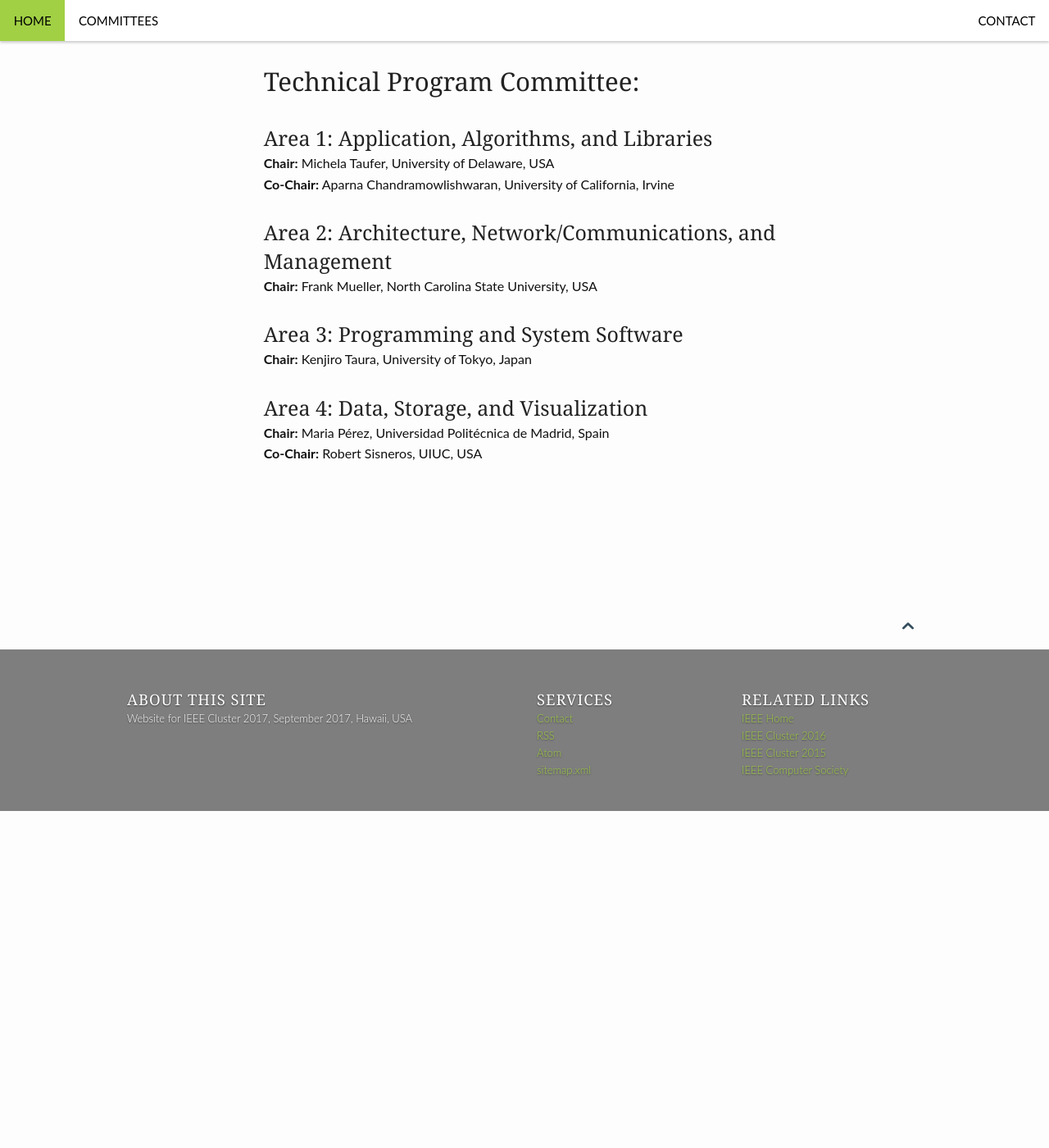
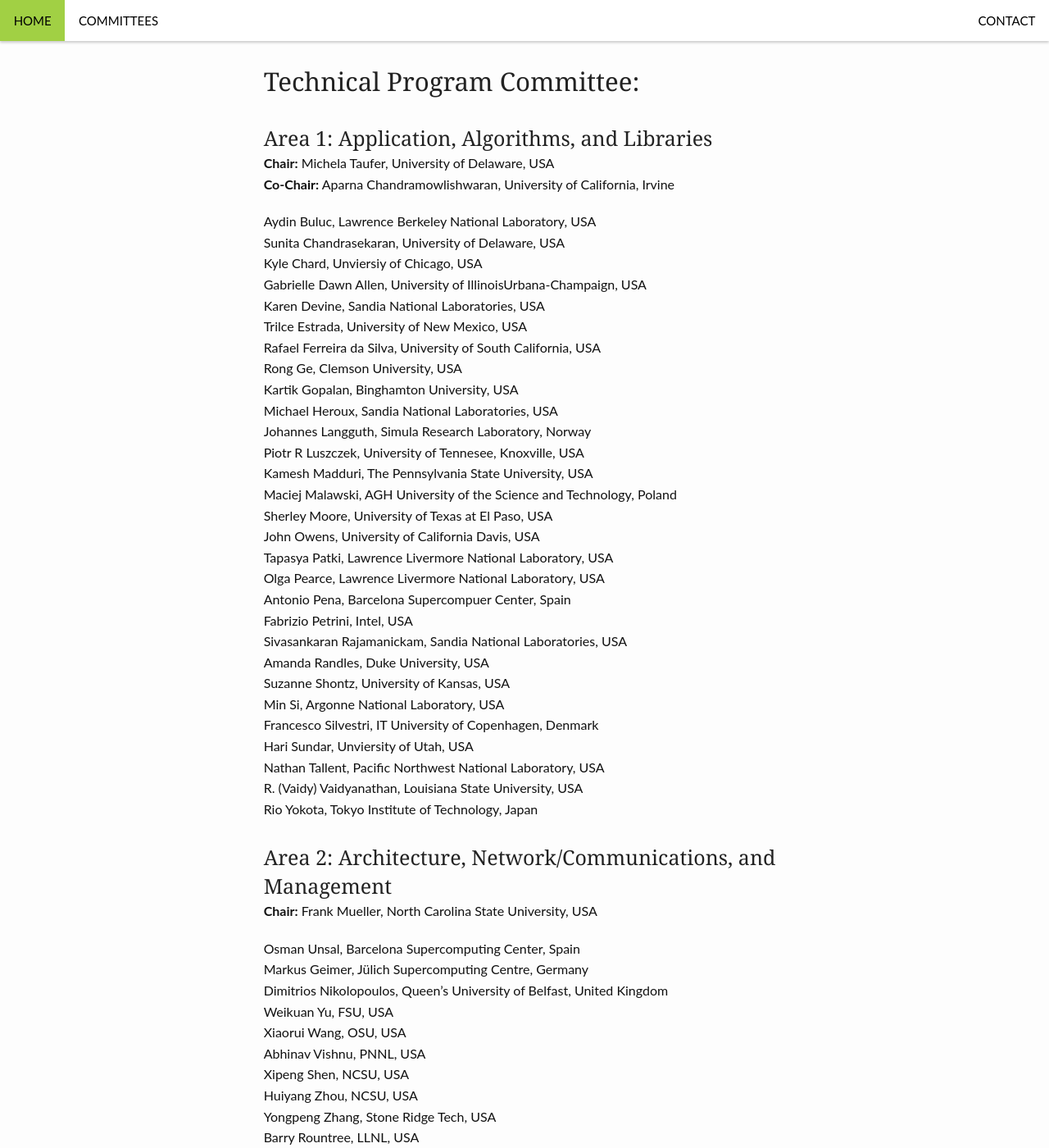
Before and after one commit to cluster17/cluster17.github.io, a Jekyll site: the page built from committees/index.md, in a window 1280 px wide and 1400 px high, scrolled down 1421 px. Shown: the whole window at 82% size. Built offline with Jekyll 4.4.1, drawn with Linux system fonts in a browser that asks for light colours; before the commit the page ends 2410 px from its top, so only the background shows below that; some of the changed text lies outside the part shown.

Commit message:
Adding TP committee

```diff
--- a/committees/index.md
+++ b/committees/index.md
@@ -56,14 +56,124 @@ Leonardo Bautista-Gomez, BSC, Spain
 
 <h3>Area 1: Application, Algorithms, and Libraries</h3>
 <b>Chair:</b> Michela Taufer, University of Delaware, USA<br>
-<b>Co-Chair:</b> Aparna Chandramowlishwaran, University of California, Irvine
+<b>Co-Chair:</b> Aparna Chandramowlishwaran, University of California, Irvine<br>
+
+Aydin Buluc, Lawrence Berkeley National Laboratory, USA<br>
+Sunita Chandrasekaran, University of Delaware, USA<br>
+Kyle Chard, Unviersiy of Chicago, USA<br>
+Gabrielle Dawn Allen, University of IllinoisUrbana-Champaign, USA<br>
+Karen Devine, Sandia National Laboratories, USA<br>
+Trilce Estrada, University of New Mexico, USA<br>
+Rafael Ferreira da Silva, University of South California, USA<br>
+Rong Ge, Clemson University, USA<br>
+Kartik Gopalan, Binghamton University, USA<br>
+Michael Heroux, Sandia National Laboratories, USA<br>
+Johannes Langguth, Simula Research Laboratory, Norway<br>
+Piotr R Luszczek, University of Tennesee, Knoxville, USA<br>
+Kamesh Madduri, The Pennsylvania State University, USA<br>
+Maciej Malawski, AGH University of the Science and Technology, Poland<br>
+Sherley Moore, University of Texas at El Paso, USA<br>
+John Owens, University of California Davis, USA<br>
+Tapasya Patki, Lawrence Livermore National Laboratory, USA<br>
+Olga Pearce, Lawrence Livermore National Laboratory, USA<br>
+Antonio Pena, Barcelona Supercompuer Center, Spain<br>
+Fabrizio Petrini, Intel, USA<br>
+Sivasankaran Rajamanickam, Sandia National Laboratories, USA<br>
+Amanda Randles, Duke University, USA<br>
+Suzanne Shontz, University of Kansas, USA<br>
+Min Si, Argonne National Laboratory, USA<br>
+Francesco Silvestri, IT University of Copenhagen, Denmark<br>
+Hari Sundar, Unviersity of Utah, USA<br>
+Nathan Tallent, Pacific Northwest National Laboratory, USA<br>
+R. (Vaidy) Vaidyanathan, Louisiana State University, USA<br>
+Rio Yokota, Tokyo Institute of Technology, Japan<br>
+
 
 <h3>Area 2: Architecture, Network/Communications, and Management</h3>
-<b>Chair:</b> Frank Mueller, North Carolina State University, USA
+<b>Chair:</b> Frank Mueller, North Carolina State University, USA<br>
+
+Osman Unsal, Barcelona Supercomputing Center, Spain<br>
+Markus Geimer, Jülich Supercomputing Centre, Germany<br>
+Dimitrios Nikolopoulos, Queen’s University of Belfast, United Kingdom<br>
+Weikuan Yu, FSU, USA<br>
+Xiaorui Wang, OSU, USA<br>
+Abhinav Vishnu, PNNL, USA<br>
+Xipeng Shen, NCSU, USA<br>
+Huiyang Zhou, NCSU, USA<br>
+Yongpeng Zhang, Stone Ridge Tech, USA<br>
+Barry Rountree, LLNL, USA<br>
+Jonathan Eastep, Intel, USA<br>
+John Lange, U Pittsburgh, USA<br>
+André Brinkmann, U Mainz, Germany<br>
+Ali R. Butt, Virginia Tech, USA<br>
+Costin Iancu, LBNL, USA<br>
+Pavan Balaji, ANL, USA<br>
+Kento Sato, LLNL, USA<br>
+Paul Kelly, Imperial College, United Kingdom<br>
+Sudharshan Vazhkudai, ORNL, USA<br>
+Wenguang Chen, Tsinghua University, China<br>
+Antonia Zhai, University of Minnesota, USA<br>
+
 
 <h3>Area 3: Programming and System Software</h3>
-<b>Chair:</b> Kenjiro Taura, University of Tokyo, Japan
+<b>Chair:</b> Kenjiro Taura, University of Tokyo, Japan<br>
+
+Dieter Kranzlmueller, Ludwig-Maximilians-Universitaet Munich, Germany<br>
+Zhiling Lan, Illinois Institute of Technology, USA<br>
+Dong Li, University of California Merced, USA<br>
+Hatem Ltaief, KAUST Supercomputing Laboratory, Saudi Arabia<br>
+Abid Malik, University of Houston, USA<br>
+Dhabaleswar Panda, Ohio State University, USA<br>
+Jelena Pjesivac-Grbovic, Google, USA<br>
+Hiroshi Inoue, IBM, Japan<br>
+Tasuku Hiraishi, Kyoto University, Japan<br>
+Jun Shirako, Rice University, USA<br>
+Satoshi Ohshima, The University of Tokyo, Japan<br>
+Miquel Pericàs, Chalmers University of Technology, Sweden<br>
+Leonardo Bautista Gomez, Barcelona Supercomputing Center, Spain<br>
+Florin Pop, University Politehnica of Bucharest, Romania<br>
+Ali R. Butt, Virginia Tech, USA<br>
+Brad Chamberlain, Cray, USA<br>
+Abhishek Chandra, University of Minnesota, USA<br>
+Mohamed Wahib, AICS Riken, Japan<br>
+Amer Abdelhalim, Argonne National Laboratory, USA<br>
+Sriram Krishnamoorthy, Pacific Northwest National Laboratory, USA<br>
+Larry Kaplan, Cray, USA<br>
+Shin’ichiro Takizawa, AICS Riken, Japan<br>
+
 
 <h3>Area 4: Data, Storage, and Visualization</h3>
 <b>Chair:</b> Maria Pérez, Universidad Politécnica de Madrid, Spain<br>
-<b>Co-Chair:</b> Robert Sisneros, UIUC, USA
+<b>Co-Chair:</b> Robert Sisneros, UIUC, USA<br>
+
+Katerina Antypas, NERSC Lawrence Berkeley National Lab, USA<br>
+Janine Bennett, Sandia National Laboratories, USA<br>
+Suren Byna,  LLBL, USA<br>
+Jesus Carretero,  Universidad Carlos III de Madrid, Spain<br>
+Kalyana Chadalavada,  Intel, USA<br>
+Hank Childs,  University of Oregon, USA<br>
+Toni Cortes,  Barcelona Supercomputing Center, Spain<br>
+Alexandru Costan,  Inria and INSA Rennes, France<br>
+Matthieu Dorier,  Argonne National Lab, USA<br>
+Kelly Gaither, Texas Advanced Computing Center, USA<br>
+Pilar Gonzalez-Ferez,  Universidad de Murcia, Spain<br>
+Jian Huang,  University of Tennessee, USA<br>
+Shadi Ibrahim,  INRIA Rennes, France<br>
+Florin Isaila,  Universidad Carlos III de Madrid, Spain<br>
+Hai Jin,  Huazhong University of Science and Technology, China<br>
+Quincey Koziol,  HDF Group, USA<br>
+Laura Monroe, Los Alamos National Laboratory, USA<br>
+Bogdan Nicolae, Huawei Technologies - European Research Center, Germany<br>
+JorJi Nonaka, RIKEN Advanced Institute for Computational Science, Japan<br>
+Manish Parashar,  Rutgers University, USA<br>
+Thomas Peterka,  Argonne National Laboratory, USA<br>
+Kristin Potter, University of Oregon, USA<br>
+David Pugmire,  ORNL, USA<br>
+Rob Ross,  Argonne National Laboratory, USA<br>
+Xuanhua Shi,  Huazhong University of Science and Technology, China<br>
+Michael Schoettner,  University of Dusseldorf, Germany<br>
+Domenico Talia,  University of Calabria, Italy<br>
+Osamu Tatebe,  University of Tsukuba, Japan<br>
+Mark Van Moer,  UIUC, USA<br>
+Rhonda Vickery, DRC, USA<br>
+Jon Woodring,  Los Alamos National Lab, USA<br>
```
